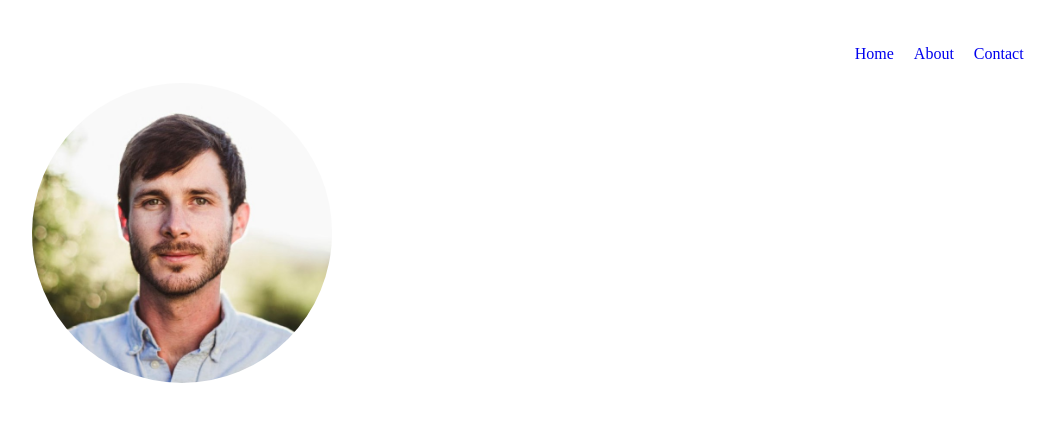
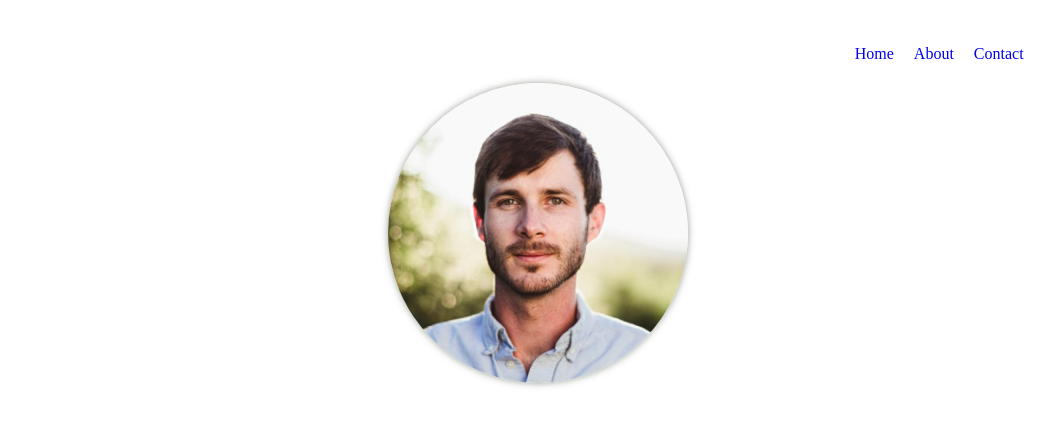
Before and after one commit to cody-barker/portfolio-website, a JavaScript app: page / in a window 1280 px wide. Shown: the top 426 px of the page, without its empty margins (102-1157 px from the left). Built offline with nearby package versions, Linux system fonts and the light colour scheme; the HTML template or start-up script is replaced by a standard one.

Commit message:
add shadow to headshot

```diff
--- a/src/styles/App.css
+++ b/src/styles/App.css
@@ -22,9 +22,8 @@ nav {
 
 .container {
   display: flex;
-  justify-content: flex-start;
-  align-items: flex-start;
-  flex-flow: column wrap;
+  align-items: center;
+  flex-direction: column;
 }
 
 .container img {
@@ -32,6 +31,7 @@ nav {
   height: 300px;
   border-radius: 50%;
   object-fit: cover;
+  box-shadow: 0 0 7px rgba(45, 59, 38, 0.5);
 }
 
 
```
